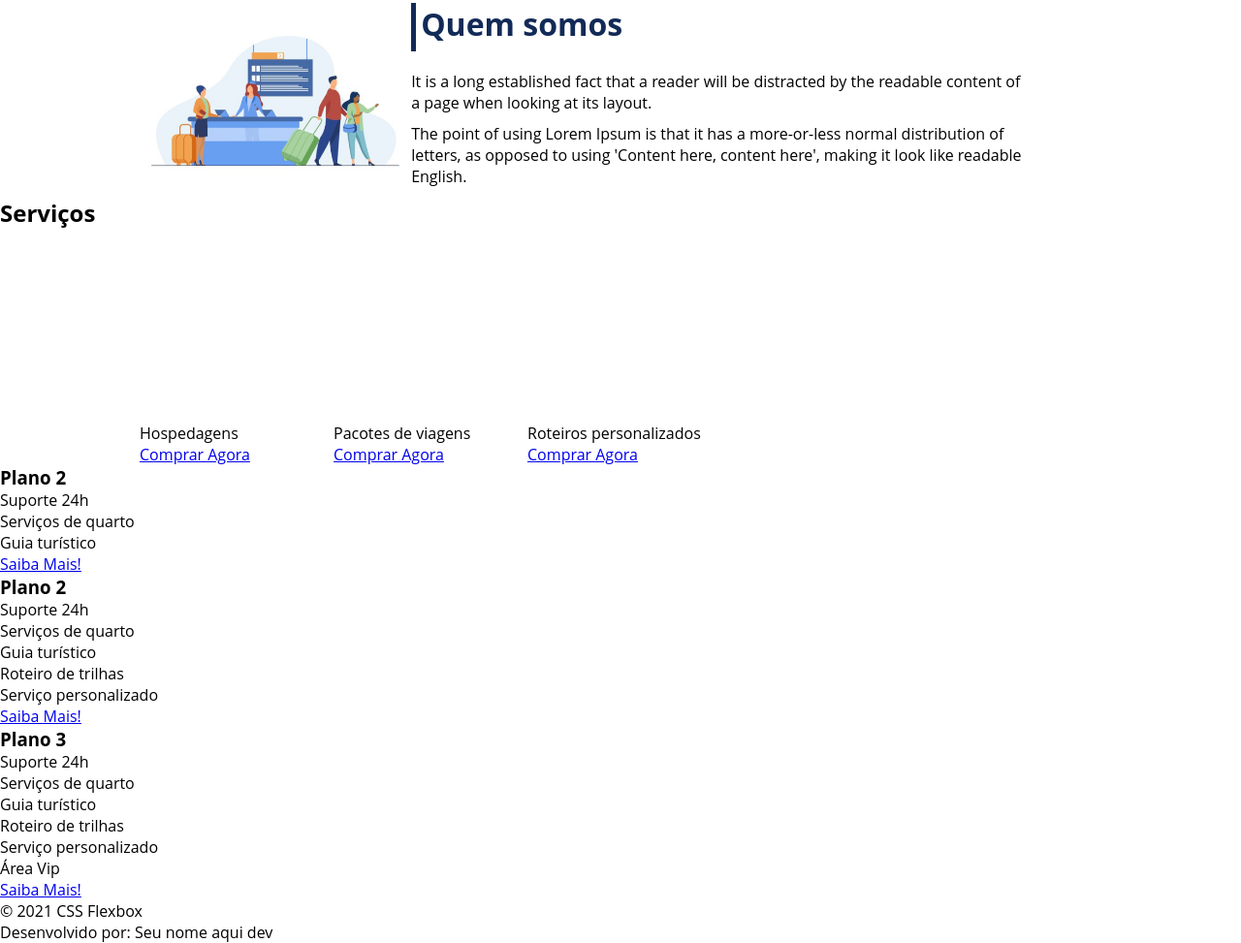
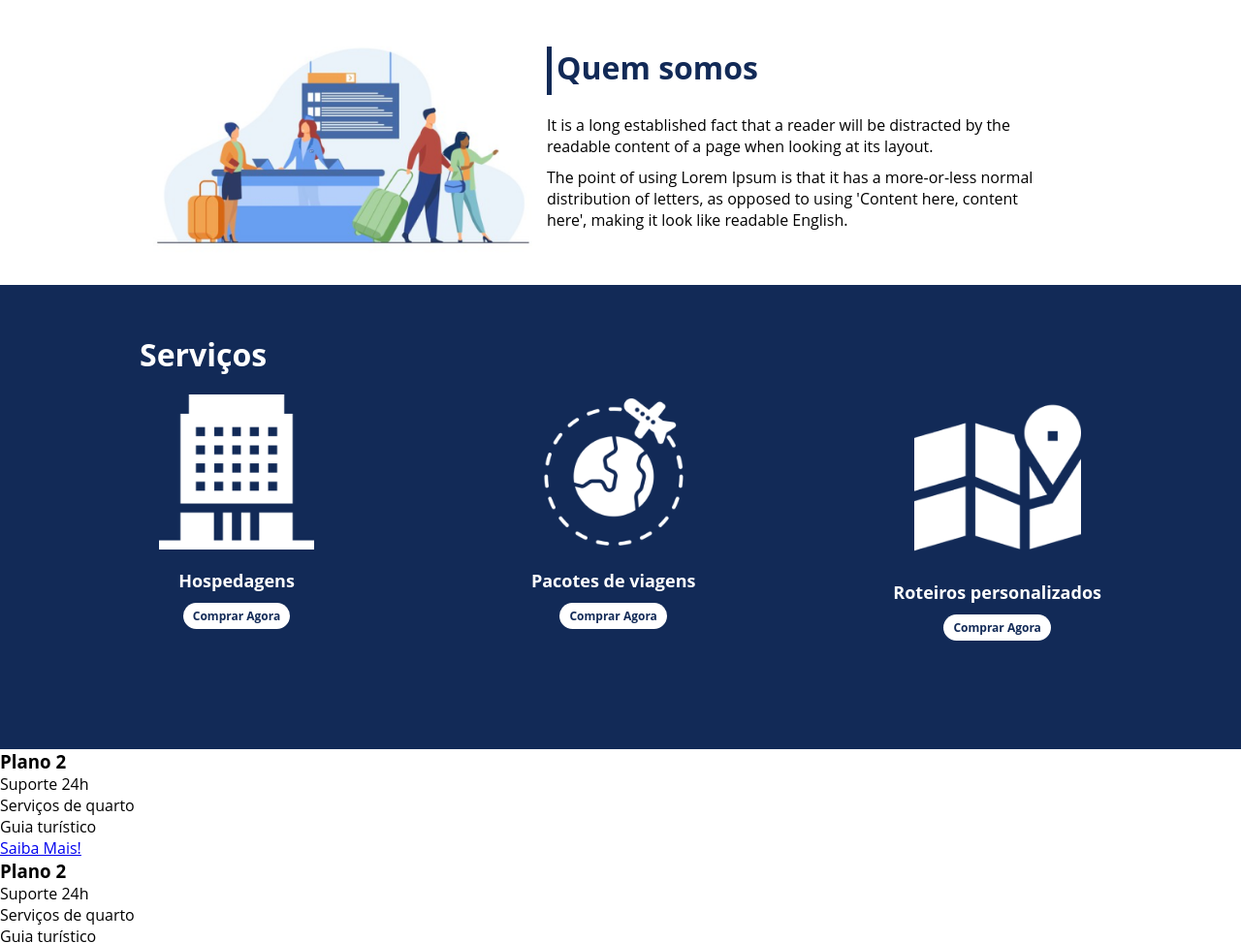
Before and after one commit to paulohmoreira/projeto-flexbox, a plain HTML site: page index.html in a window 1280 px wide. Shown: the part 897-1870 px from the top of the page at 97% size. Drawn offline with Linux system fonts and the light colour scheme.

Commit message:
Configurações da seção serviços

```diff
--- a/index.html
+++ b/index.html
@@ -43,30 +43,33 @@
         </div>
     </div>
 
-    <div>
+
+    <div class="container-externo">
+        <div class="flex-container" id="servicos">
             <div>
                 <h2>Serviços</h2>
             </div>
 
-        <div class="flex-container">
-            <div>
+            <div class="list-servicos">
+                <div class="item-servico">
                     <div><img src="./images/icon-2.png" alt="hospedagens"></div>
                     <p>Hospedagens</p>
                     <a href="#">Comprar Agora</a>
                 </div>
 
-            <div>
+                <div class="item-servico">
                     <div><img src="./images/icon-1.png" alt="pacote de viagens"></div>
                     <p>Pacotes de viagens</p>
                     <a href="#">Comprar Agora</a>
                 </div>
 
-            <div>
+                <div class="item-servico">
                     <div><img src="./images/icon-3.png" alt="roteiros personalizados"></div>
                     <p>Roteiros personalizados</p>
                     <a href="#">Comprar Agora</a>
                 </div>
 
+            </div>
         </div>
     </div>
 
--- a/style.css
+++ b/style.css
@@ -106,3 +106,60 @@ header .menu{
     margin-bottom: 10px;
     width: 90%;
 }
+
+#quem-somos img{
+    min-width: 420px;
+}
+
+.container-externo{
+    background-color: #122A57;
+    width: 100%;
+}
+
+#servicos{
+    flex-direction: column;
+    padding-top: 50px;
+    padding-bottom: 100px;
+}
+
+#servicos h2{
+    color: #fff;
+    font-size: 32px;
+    margin-bottom: 20px;
+}
+
+.list-servicos{
+    display: flex;
+    justify-content: space-between;
+}
+
+.list-servicos .item-servico{
+    text-align: center;
+}
+
+.item-servico a{
+    width: 220px;
+    background-color: #fff;
+    border-radius: 30px;
+    height: 50px;
+    text-align: center;
+    margin-top: 20px;
+    line-height: 50px;
+    padding: 5px 10px;
+    color: #122A57;
+    font-size: 12px;
+    text-decoration: none;
+    font-weight: 700;
+}
+
+.item-servico p{
+    font-weight: 700;
+    font-size: 18px;
+    color: #fff;
+    margin-top: 20px;
+}
+
+.item-servico img{
+    width: 80%;
+    margin: auto;
+}
```
Lines whose indentation alone changed are shown as unchanged.
